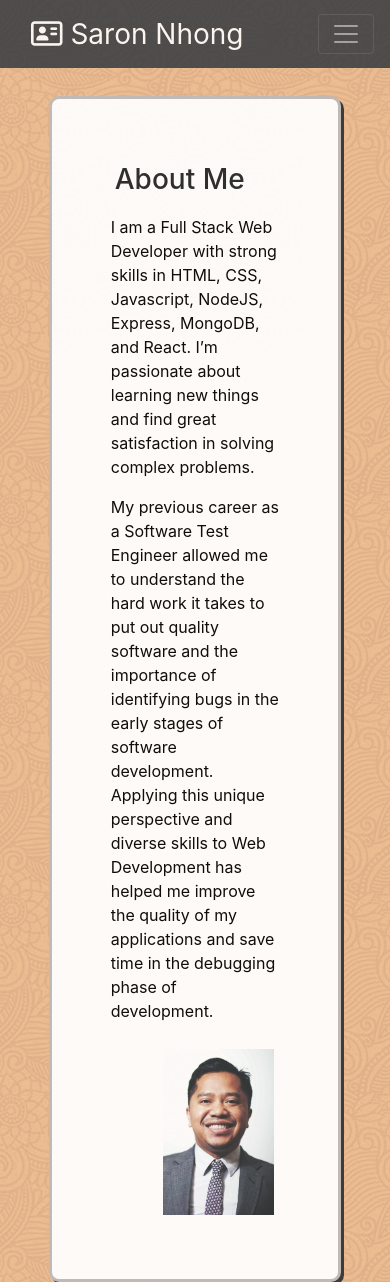
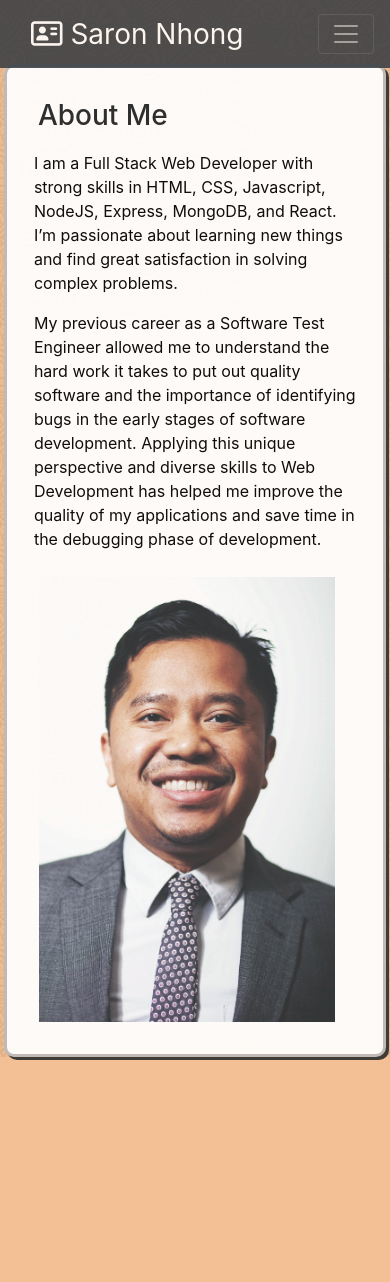
Before and after one commit to saronnhong/react-portfolio, a React (Create React App) app in the folder client/: page /about in a window 390 px wide. After the commit the page ends 1057 px from the top, so only its background shows below. Built offline with nearby package versions, Linux system fonts and the light colour scheme.

Commit message:
fix media query small size views

```diff
--- a/client/src/components/About/style.css
+++ b/client/src/components/About/style.css
@@ -42,3 +42,15 @@
     width: 70%;
     float: right;
   }
+
+  @media(max-width:765px){
+    .aboutMain {
+      width: 98%;
+      padding: 2em;
+      margin-top: 4em;
+    }
+    .imgHolder {
+      float: left;
+      width: 95%;
+    }
+  }
--- a/client/src/components/Contact/style.css
+++ b/client/src/components/Contact/style.css
@@ -107,5 +107,7 @@
     }
     .containerForm{
       margin-bottom: 0;
+      width: 100%;
+      margin-top: 4em;
     }
   }
```
